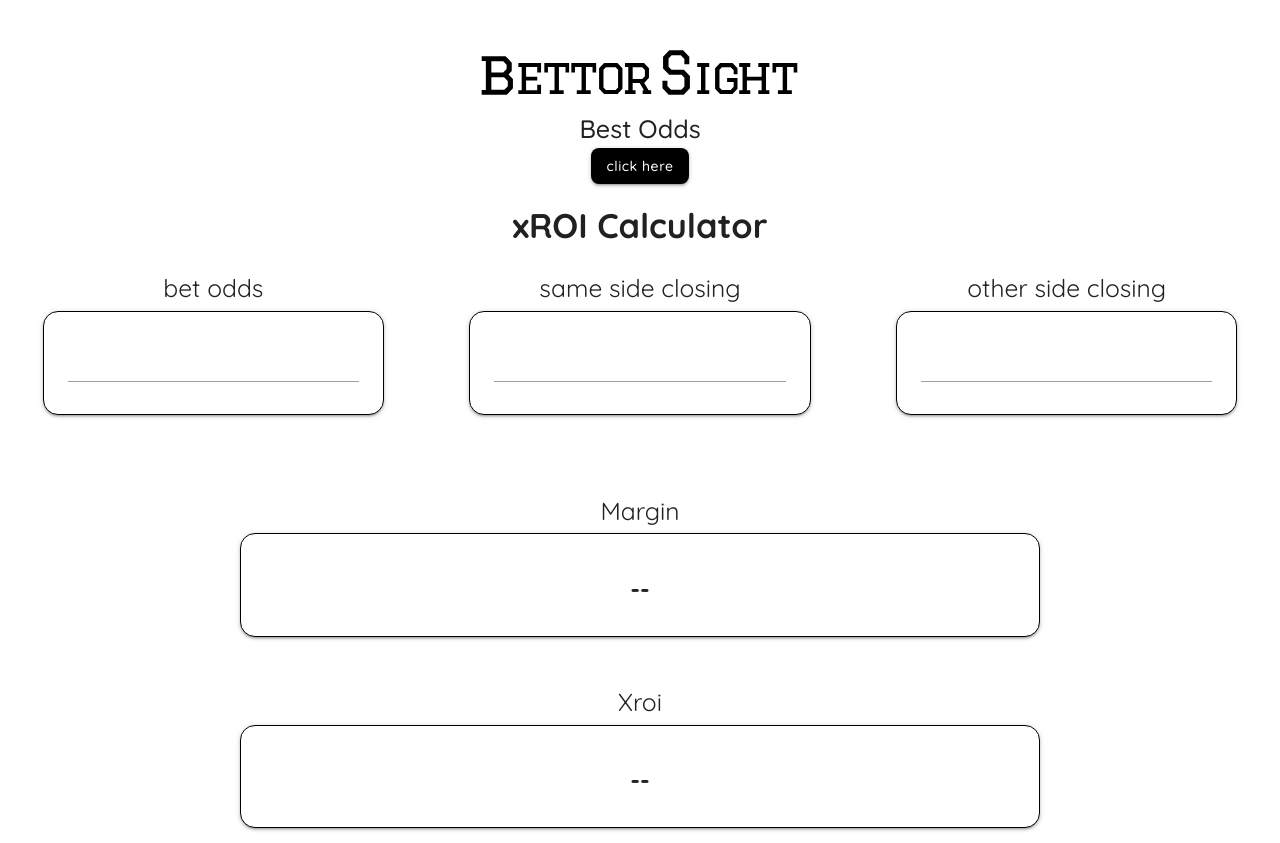
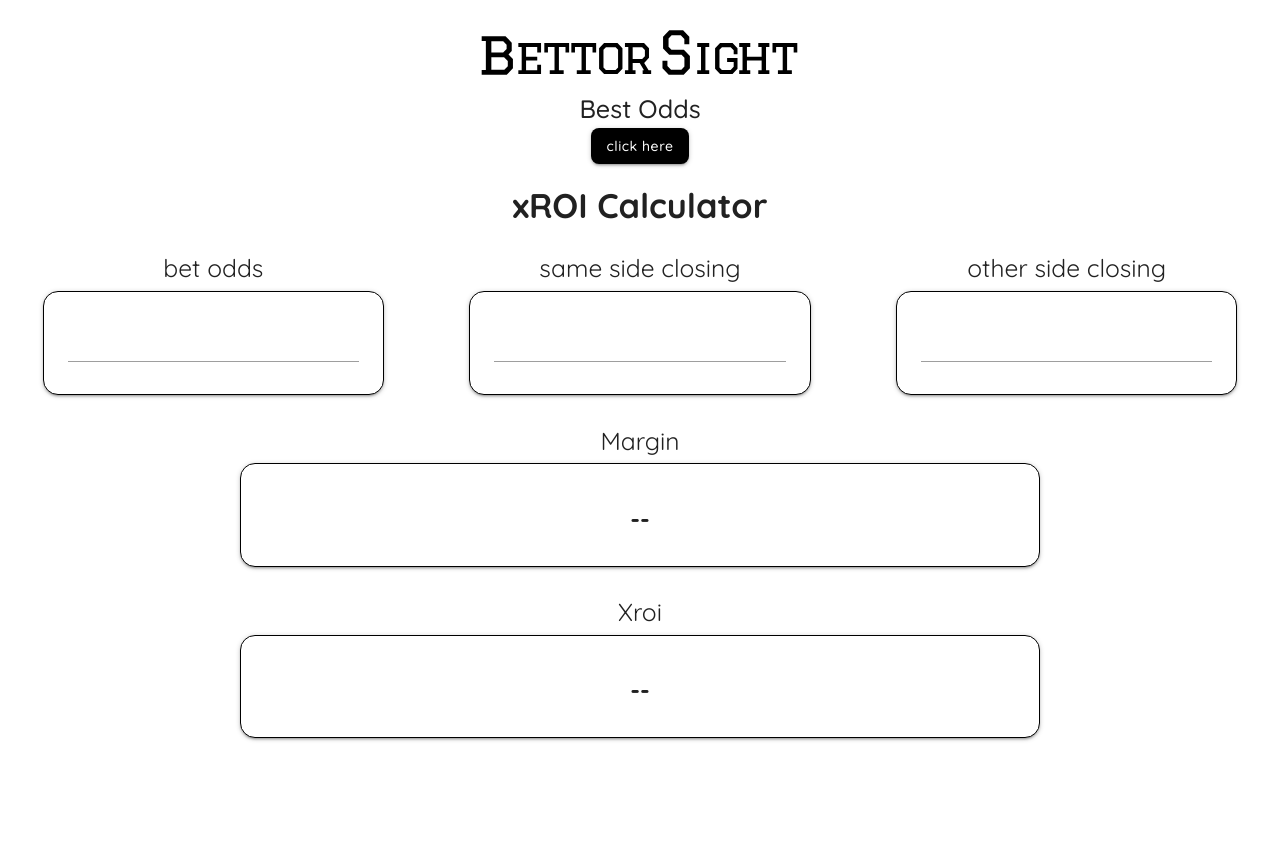
Before and after one commit to wisdom-weaver/bettorsight-xroi-app, a React (Create React App) app: page / in a window 1280 px wide. After the commit the page ends 800 px from the top, so only its background shows below. Built offline with nearby package versions, Linux system fonts and the light colour scheme.

Commit message:
layout fix-1

```diff
--- a/src/views/Home.js
+++ b/src/views/Home.js
@@ -77,7 +77,7 @@
 
   return (
     <div>
-      <div className="spacing-30px"></div>
+      <div className="spacing-10px"></div>
       <div className="logo-continer">
         <img src={bettorsightLogo} alt="" />
       </div>
@@ -136,7 +136,6 @@
           </div>
         </div>
       </div>
-      <div className="spacing-50px"></div>
       <div className="col-flex">
         <div style={result2boxes_style} className="">
           <h5 className="center">Margin</h5>
@@ -148,7 +147,6 @@
             </div>
           </div>
         </div>
-        <div className="spacing-20px"></div>
         <div style={result2boxes_style} className="">
           <h5 className="center">Xroi</h5>
           <div className="card round-card border-black">
```
